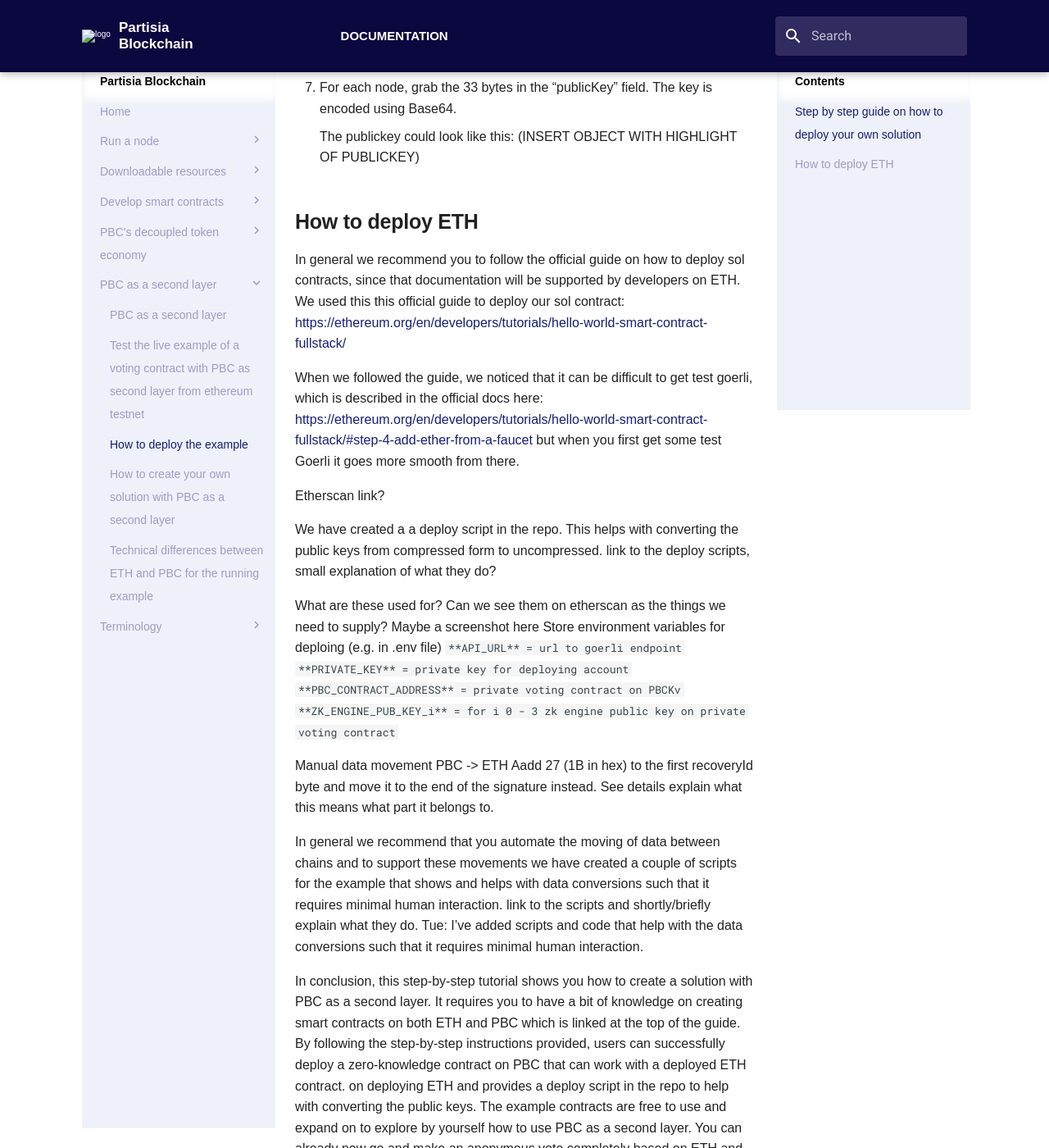
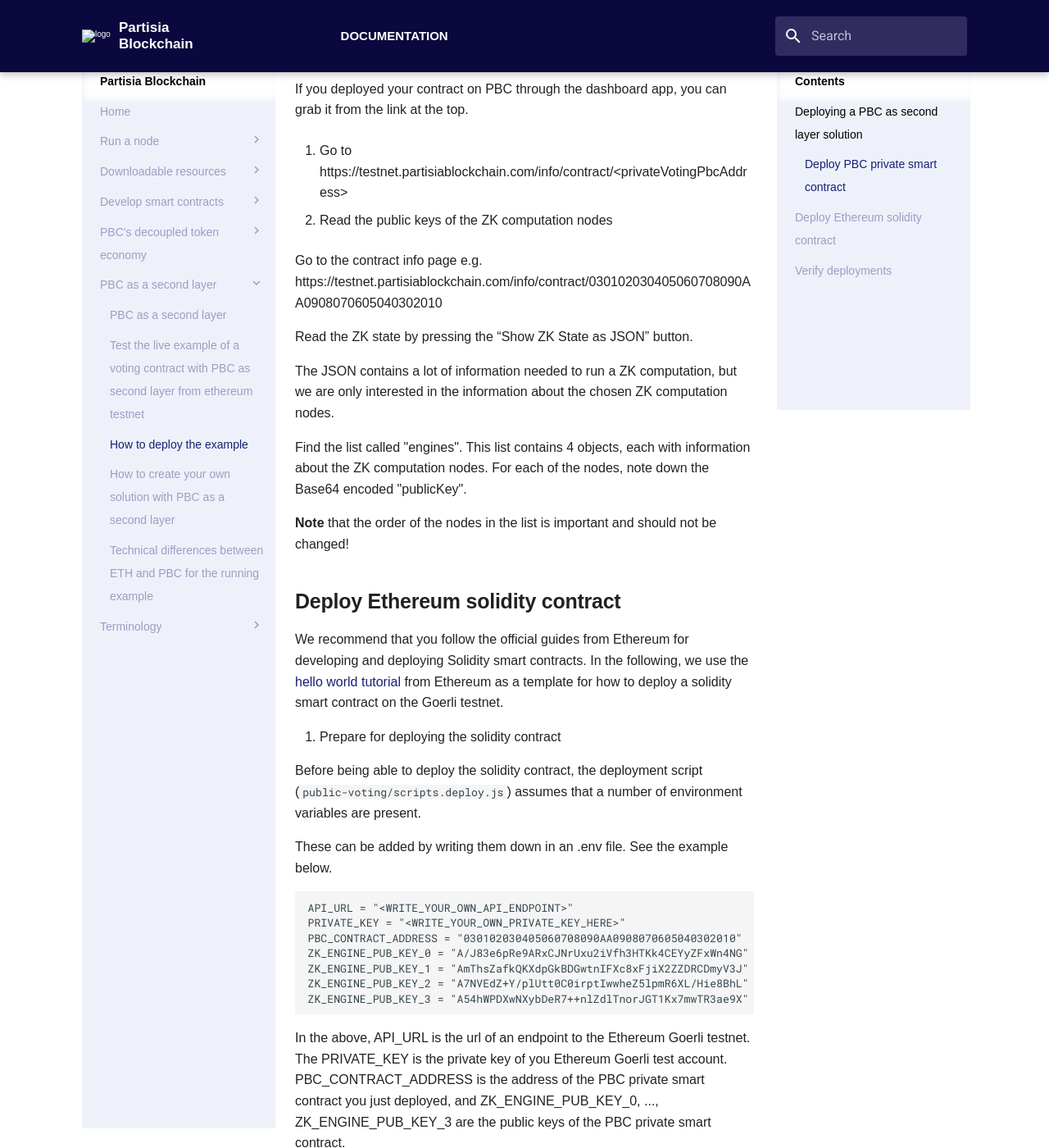
Before and after one commit to 0xSero/partisia-docs, an MkDocs documentation site: the page built from docs/PBC-as-a-second-layer/pbc-as-a-second-layer-how-to-deploy.md, in a window 1280 px wide and 1400 px high, scrolled down 1379 px. Shown: the whole window at 82% size. Built offline with MkDocs 1.6.1 and Material for MkDocs 9.7.7, drawn with Linux system fonts in a browser that asks for light colours; some web fonts are replaced; a script that is not in the unit is left out; some of the changed text lies outside the part shown.

Commit message:
Rewrite how to deploy guide

````diff
--- a/docs/PBC-as-a-second-layer/pbc-as-a-second-layer-how-to-deploy.md
+++ b/docs/PBC-as-a-second-layer/pbc-as-a-second-layer-how-to-deploy.md
@@ -10,59 +10,141 @@
 </div>
 
 ---
-**NOTE** We recommend you to have some knowledge in creating smarts contracts on both layer one and layer two. If you are unsure we suggest you to read up on how to do the following when trying to recreate the example contract of ours:
 
-1. How to create smart contracts on PBC. Our documentation starts on this page: [What is a smart contract](../contract-development.md)
-2. How to create smart contracts in ETH (or another layer one chain for this case).
-    We recommend you go to soliditys own documentation to understand how to make smart contracts in ETH if you are new to this specific case: [https://docs.soliditylang.org/en/latest/](https://docs.soliditylang.org/en/latest/)
+**NOTE** We recommend that you read the
+[walkthrough of the example contracts](pbc-as-a-second-layer-how-to-create-your-own-solution.md)
+to understand the contracts being deployed in this guide.
+
 ---
 
-## Step by step guide on how to deploy your own solution
-1. Grab the project from: Private repo [https://gitlab.com/secata/pbc/language/contracts/zk-as-a-service](https://gitlab.com/secata/pbc/language/contracts/zk-as-a-service), will be open-sourced <todo>
-2. [Compile your contract](../compile-zk.md)
+## Deploying a PBC as second layer solution
+
+The following guide shows how to deploy a PBC private smart contract and an Ethereum solidity
+contract in such a way that the solidity contract utilizes the PBC private smart contract as a
+second layer for ZK services.
+
+The guide will use the
+[example voting solution](pbc-as-a-second-layer-how-to-create-your-own-solution.md)
+and will deploy to the PBC testnet and Ethereum Goerli testnet.
+
+To follow the guide you must have an [PBC testnet account](../accounts.md) with
+[testnet gas](../byoc.md).
+You must also have an [Ethereum Goerli testnet account](https://ethereum.org/en/wallets/find-wallet/)
+with Goerli testnet ETH. Goerli testnet ETH can be obtained via a
+[faucet](https://ethereum.org/en/developers/docs/networks/#goerli).
+
+### Deploy PBC private smart contract
+
+First we will deploy the PBC private smart contract, and obtain any information necessary for
+deploying the solidity contract.
+
+1. Getting the contracts ready
+
+   Download the example project from the git repository [https://gitlab.com/partisiablockchain/language/<todo>](https://gitlab.com/partisiablockchain/language/<todo>),
+   or use your own contracts.
+
+   Note that the rest of this guide expects the constructor arguments of the solidity contract to
+   match the one in the example, and uses the deployment scripts found in the example.
+
+2. [Compile your PBC private smart contract](../compile-zk.md)
 
 3. [Deploy a ZK contract on PBC](../contract-compilation.md).
 
-    We recommend you to follow our guide on how to deploy contracts on PBC [here](../contract-compilation.md)
+   We recommend you to follow our guide on how to deploy contracts on PBC
+   [here](../contract-compilation.md)
 
-    Please keep in mind that deploying private contracts (.zkwa) is more expensive than the dashboard estimates, remember to add more gas (4x). You can test down to the exact gas amount on the [testnet for free](../testnet.md).
+   Please keep in mind that deploying private contracts (.zkwa) is more expensive than the dashboard
+   estimates, remember to add more gas (4x). You can test down to the exact gas amount on the
+   [testnet for free](../testnet.md).
 
-4. Note down your address as 42 chars hexstring (starting with 03). You need to add it to the testnet link to go to your zk contract. If you deployed your contract on PBC through the dashboard app, you can grab it from the link at the top.
+4. Note the address of the newly deployed contract.
+
+   The address of a deployed private smart contract is a 42 chars long hex string starting with
+   `03`.
+
+   For example an address could look like `030102030405060708090AA0908070605040302010`.
+
+   If you deployed your contract on PBC through the dashboard app, you can grab it from the link at
+   the top.
 
 5. Go to https://testnet.partisiablockchain.com/info/contract/<privateVotingPbcAddress\>
 
-6. Press the button “Show ZK state as json”
+6. Read the public keys of the ZK computation nodes
 
-    Inside the json you'll find an object named “engines”. The engines object contains a list also called “engines”. Each of the four objects in the “engines” list contains information for one of the ZK nodes selected for this contract.
+   Go to the contract info page e.g. https://testnet.partisiablockchain.com/info/contract/030102030405060708090AA0908070605040302010
 
-    **Note** that the order of the nodes in the list is important and should not be changed. We need to grab their publickeys and its very important that you keep this in order, we urge you to refer to the nodes as node0, node1, node2, and node3, based on their place in the list.
+   Read the ZK state by pressing the “Show ZK State as JSON” button.
 
-7. For each node, grab the 33 bytes in the “publicKey” field. The key is encoded using Base64.
+   The JSON contains a lot of information needed to run a ZK computation, but we are only interested
+   in the information about the chosen ZK computation nodes.
 
-    The publickey could look like this: (INSERT OBJECT WITH HIGHLIGHT OF PUBLICKEY)<todo>
+   Find the list called "engines". This list contains 4 objects, each with information about the ZK
+   computation nodes. For each of the nodes, note down the Base64 encoded "publicKey".
 
+   **Note** that the order of the nodes in the list is important and should not be changed!
 
-## How to deploy ETH
-In general we recommend you to follow the official guide on how to deploy sol contracts, since that documentation will be supported by developers on ETH. We used this this official guide to deploy our sol contract: [https://ethereum.org/en/developers/tutorials/hello-world-smart-contract-fullstack/](https://ethereum.org/en/developers/tutorials/hello-world-smart-contract-fullstack/)
+## Deploy Ethereum solidity contract
 
-When we followed the guide, we noticed that it can be difficult to get test goerli, which is described in the official docs here: [https://ethereum.org/en/developers/tutorials/hello-world-smart-contract-fullstack/#step-4-add-ether-from-a-faucet](https://ethereum.org/en/developers/tutorials/hello-world-smart-contract-fullstack/#step-4-add-ether-from-a-faucet) but when you first get some test Goerli it goes more smooth from there.
+We recommend that you follow the official guides from Ethereum for developing and deploying Solidity
+smart contracts. In the following, we use the
+[hello world tutorial](https://ethereum.org/en/developers/tutorials/hello-world-smart-contract-fullstack/)
+from Ethereum as a template for how to deploy a solidity smart contract on the Goerli testnet.
 
-Etherscan link? <todo>
+1. Prepare for deploying the solidity contract
 
-We have created a a deploy script in the repo. This helps with converting the public keys from compressed form to uncompressed. <todo> link to the deploy scripts, small explanation of what they do?
+   Before being able to deploy the solidity contract, the deployment script
+   (`public-voting/scripts.deploy.js`) assumes that a number of environment variables are present.
 
-What are these used for? Can we see them on etherscan as the things we need to supply? Maybe a screenshot here <todo>
-Store environment variables for deploing (e.g. in .env file)
-`**API_URL** = url to goerli endpoint
-**PRIVATE_KEY** = private key for deploying account
-**PBC_CONTRACT_ADDRESS** = private voting contract on PBCKv
-**ZK_ENGINE_PUB_KEY_i** = for i 0 - 3 zk engine public key on private voting contract`
+   These can be added by writing them down in an .env file. See the example below.
 
-Manual data movement PBC -> ETH
-Aadd 27 (1B in hex) to the first recoveryId byte and move it to the end of the signature instead. See details <todo> explain what this means what part it belongs to.
+   ```text
+   API_URL = "<WRITE_YOUR_OWN_API_ENDPOINT>"
+   PRIVATE_KEY = "<WRITE_YOUR_OWN_PRIVATE_KEY_HERE>"
+   PBC_CONTRACT_ADDRESS = "030102030405060708090AA0908070605040302010"
+   ZK_ENGINE_PUB_KEY_0 = "A/J83e6pRe9ARxCJNrUxu2iVfh3HTKk4CEYyZFxWn4NG"
+   ZK_ENGINE_PUB_KEY_1 = "AmThsZafkQKXdpGkBDGwtnIFXc8xFjiX2ZZDRCDmyV3J"
+   ZK_ENGINE_PUB_KEY_2 = "A7NVEdZ+Y/plUtt0C0irptIwwheZ5lpmR6XL/Hie8BhL"
+   ZK_ENGINE_PUB_KEY_3 = "A54hWPDXwNXybDeR7++nlZdlTnorJGT1Kx7mwTR3ae9X"
+   ```
 
-In general we recommend that you automate the moving of data between chains and to support these movements we have created a couple of scripts for the example that shows and helps with data conversions such that it requires minimal human interaction.
-<todo> link to the scripts and shortly/briefly explain what they do.
-Tue: I’ve added scripts and code that help with the data conversions such that it requires minimal human interaction.
+   In the above, API_URL is the url of an endpoint to the Ethereum Goerli testnet. The PRIVATE_KEY
+   is the private key of you Ethereum Goerli test account. PBC_CONTRACT_ADDRESS is the address of
+   the PBC private smart contract you just deployed, and ZK_ENGINE_PUB_KEY_0, ...,
+   ZK_ENGINE_PUB_KEY_3 are the public keys of the PBC private smart contract.
 
-In conclusion, this step-by-step tutorial shows you how to create a solution with PBC as a second layer. It requires you to have a bit of knowledge on creating smart contracts on both ETH and PBC which is linked at the top of the guide. By following the step-by-step instructions provided, users can successfully deploy a zero-knowledge contract on PBC that can work with a deployed ETH contract. on deploying ETH and provides a deploy script in the repo to help with converting the public keys. The example contracts are free to use and expand on to explore by yourself how to use PBC as a second layer. You can already now go and make an anonymous vote completely based on ETH and PBC as the example shows.
+   **Note** that the order in which the public keys are written must match the order in which they
+   are listed in private smart contract's ZK state.
+
+2. Deploy the solidity contract
+
+   Once you've inserted your own values in the .env file, the contract can be deployed by running
+   the following command.
+
+   ```shell
+   npx hardhat run scripts/deploy.js --network goerli
+   ```
+
+   Once deployed it should display the address of the newly deployed Solidity contract.
+
+3. Verify on [goerli.etherscan.io](https://goerli.etherscan.io/)
+
+   If you wish to see the state of the contract and be able to interact with it on
+   https://goerli.etherscan.io/, you can add the following to the .env file
+
+   ```text
+   ... <THE SAME VARIABLES AS BEFORE> ...
+   ETH_CONTRACT_ADDRESS = "<WRITE_THE_ADDRESS_OF_THE_NEWLY_DEPLOYED_SOLIDITY_CONTRACT>"
+   ETHERSCAN_API_KEY = "<WRITE_YOUR_OWN_ETHERSCAN_API_KEY>"
+   ```
+
+   Then run the following command.
+
+   ```shell
+   npx hardhat run scripts/verify.js --network goerli
+   ```
+
+## Verify deployments
+
+To test that the deployment of the PBC as second layer solution works, you can run a test similar to
+what is described in the
+[live voting example walkthrough](pbc-as-a-second-layer-live-example-ethereum.md).
````
Also changed, not shown: docs/PBC-as-a-second-layer/pbc-as-a-second-layer-live-example-ethereum.md (+2 -0 lines).
